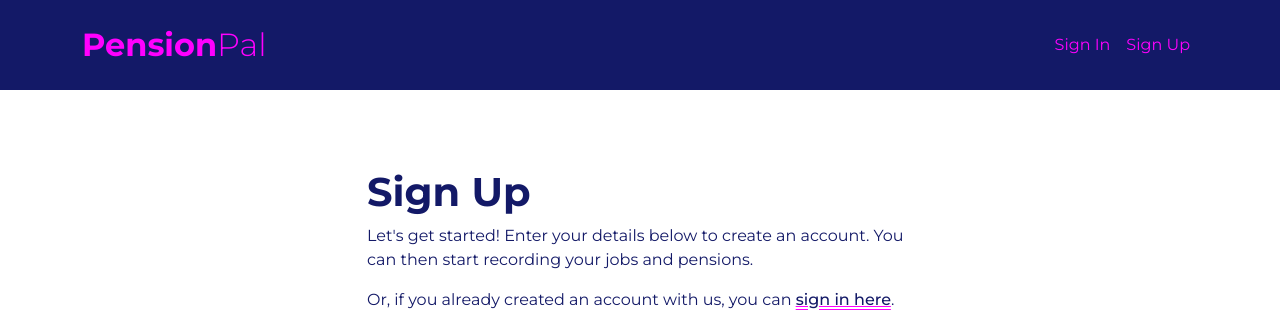
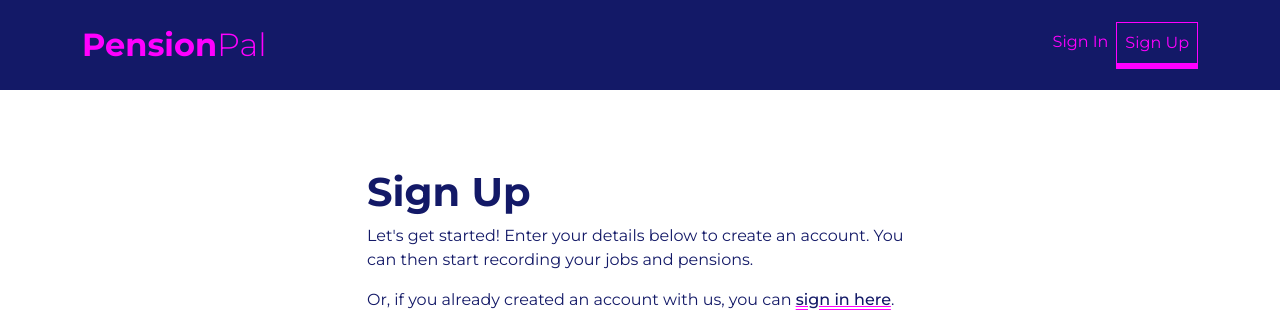
Before and after one commit to Fiona-T/pension-pal, a Django app: page /accounts/signup/ in a window 1280 px wide. Shown: the top 314 px of the page. Run offline with Django 3.2, Linux system fonts and the light colour scheme; some libraries are stand-ins or nearby versions.

Commit message:
style: add styling for active header menu items, style.css

```diff
--- a/static/css/style.css
+++ b/static/css/style.css
@@ -126,6 +126,12 @@ h1 {
 /* user name in header */
 .logged-in {
     color: #FAF9F6;
+}
+
+/* active pages in main header */
+.active {
+    border: 0.01rem solid #ff00ff;
+    border-bottom: 0.4rem solid #ff00ff;
 }
 
 /* ---------------------------------------- Home page */
```
